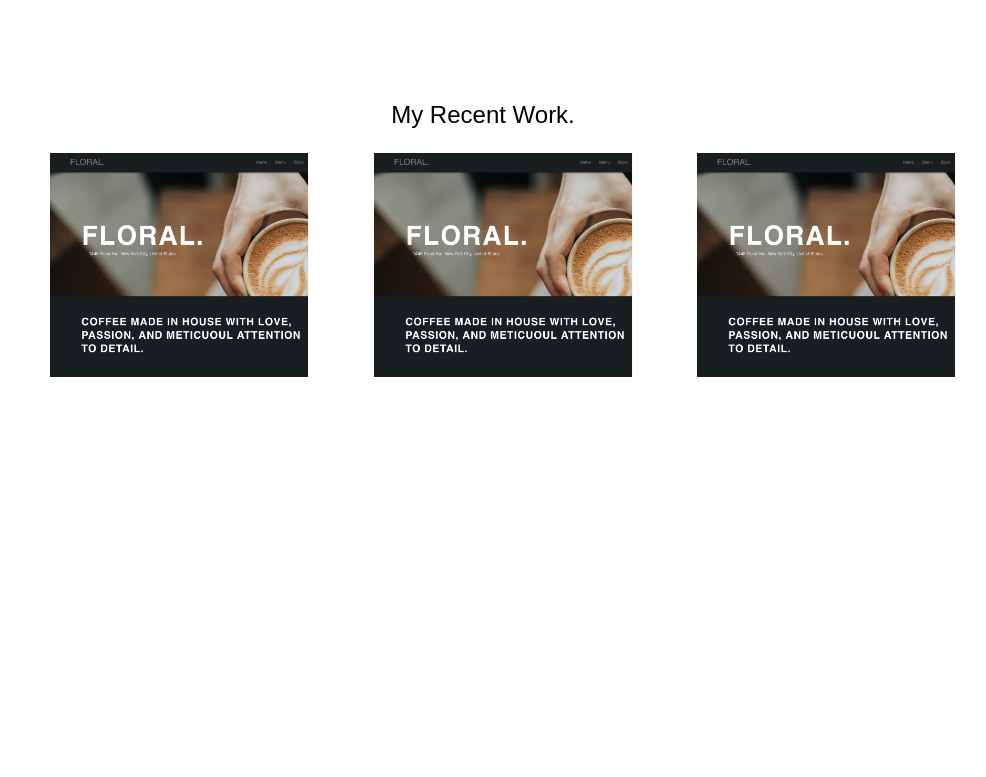
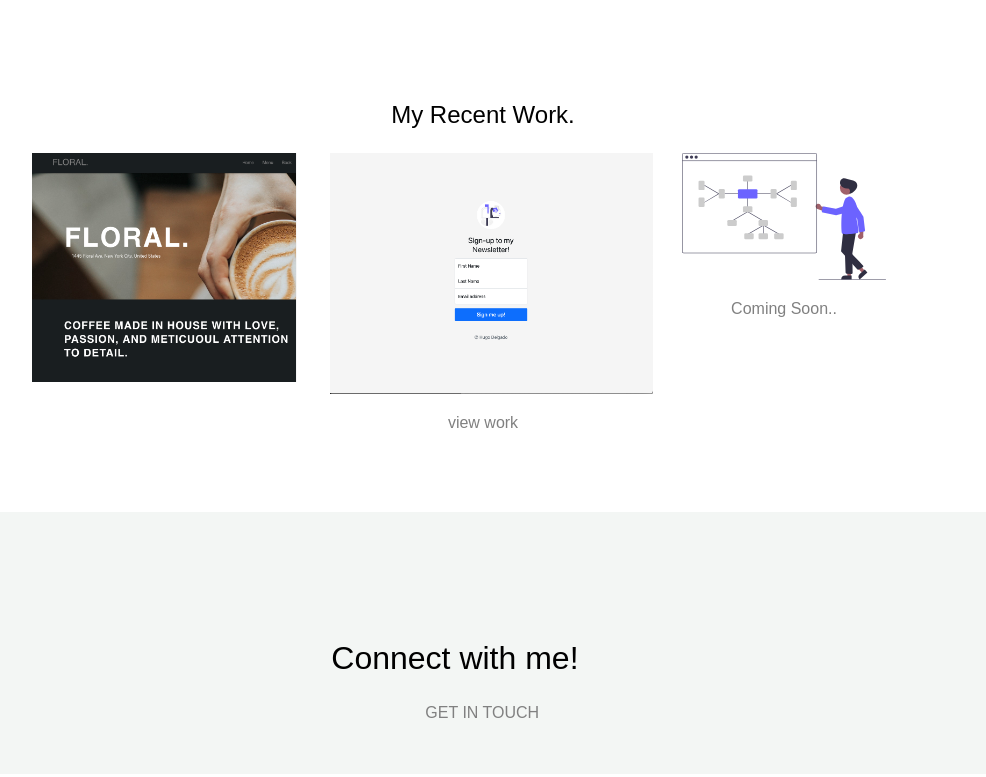
Before and after one commit to HugoDelgado18/Multiverse-HTML-CSS-Project, a plain HTML site: page index.html in a window 1280 px wide. Shown: the part 926-1703 px from the top of the page, without its empty margins (157-1143 px from the left). Before the commit the page ends 1411 px from the top, so only its background shows below. Drawn offline with Linux system fonts and the light colour scheme.

Commit message:
work section and get in touch

```diff
--- a/css/styles.css
+++ b/css/styles.css
@@ -132,6 +132,10 @@
     margin: 0 auto;
 }
 
+.wrapper h3 {
+    font-weight: lighter;
+}
+
 .wrapper a {
     color: grey;
     font-family: sans-serif;
@@ -165,11 +169,11 @@ h3 {
     display: flex;
     flex-direction: row;
     list-style: none;
-    /* width: 90%; */
+    width: 87%;
 }
 
 .project-links img {
-    width: 80%;
+    width: 90%;
     /* height: 33%; */
 }
 
@@ -179,3 +183,23 @@ h3 {
 
 
 /* project section ends here */
+
+.connect-container {
+    background-color: #F3F6F4;
+    height: 20vh;
+    padding-top: 8%;
+    padding-left: 38%;
+}
+
+.connect-container h1 {
+    font-size: 4vh;
+    font-family: sans-serif;
+    font-weight: lighter;
+}
+
+.connect-container a {
+    padding-left: 12%;
+    text-decoration: none;
+    color: grey;
+    font-family: sans-serif;
+}
--- a/index.html
+++ b/index.html
@@ -59,17 +59,22 @@
                 </li>
                 <li>
                     <a href="">
-                        <img src="./images/floral.png" alt="Floral project image" />
+                        <img src="./images/newsletter.png" alt="Newsletter Project image" />
                     </a>
                 </li>
                 <li>
                     <a href="">
-                        <img src="./images/floral.png" alt="Floral project image" />
+                        <img src="./images/not_done.svg" alt="Floral project image" />
+                        <p>Coming Soon..</p>
                     </a>
                 </li>
             </ul>
-
+            <a href="">view work</a>
         </div>
+    </section>
+    <section class="connect-container">
+        <h1>Connect with me!</h1>
+        <a href="./index.html">GET IN TOUCH</a>
 
     </section>
 
```
Also changed, not shown: images/newsletter.png (added), images/not_done.svg (added).
